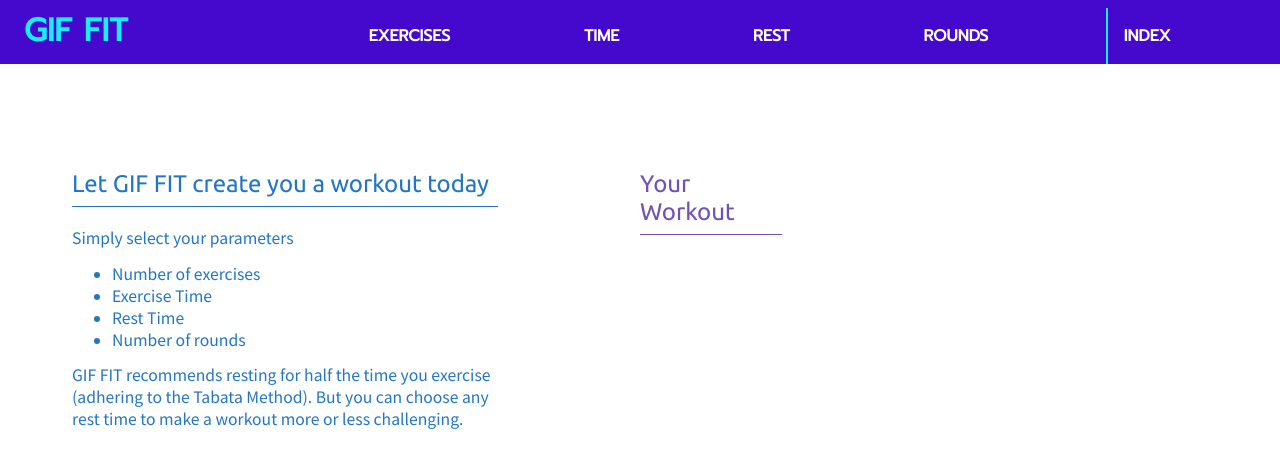
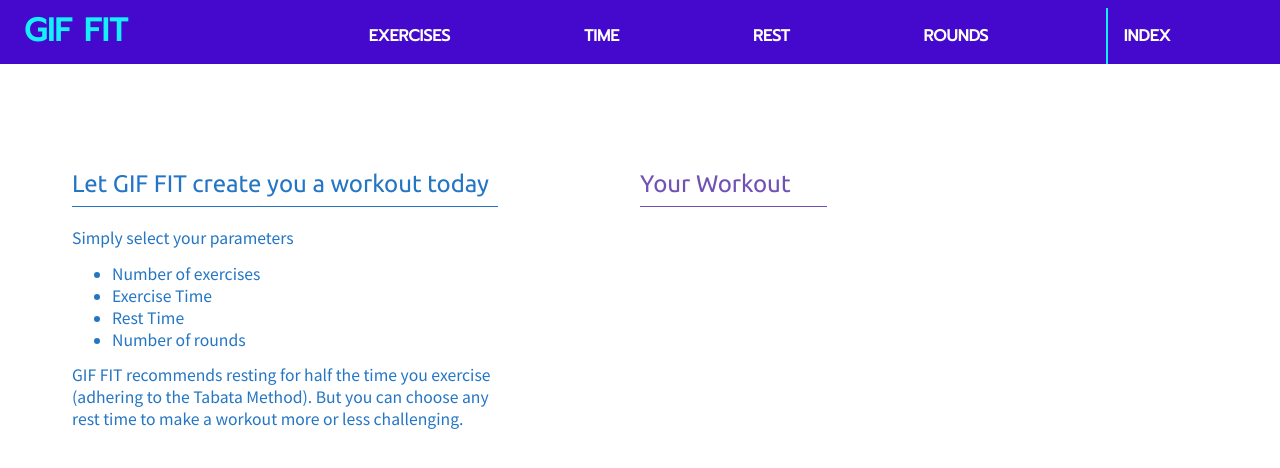
Before and after one commit to jamesncox/gif-fit-2.0, a React (Create React App) app: page / in a window 1280 px wide. Shown: the top 468 px of the page. Built offline with nearby package versions, Linux system fonts and the light colour scheme.

Commit message:
Update selected-description-title width: 33%

```diff
--- a/src/stylesheets/App.css
+++ b/src/stylesheets/App.css
@@ -75,7 +75,7 @@
   font-size: 1.5rem;
   padding-bottom: 8px;
   border-bottom: 1px solid var(--dark-purple-50-opacity);
-  width: 25%;
+  width: 33%;
 }
 
 .display-selection-description {
@@ -90,5 +90,5 @@
   font-size: 1.5rem;
   padding-top: 8px;
   border-top: 1px solid var(--dark-purple-50-opacity);
-  width: 25%;
+  width: 33%;
 }
```
